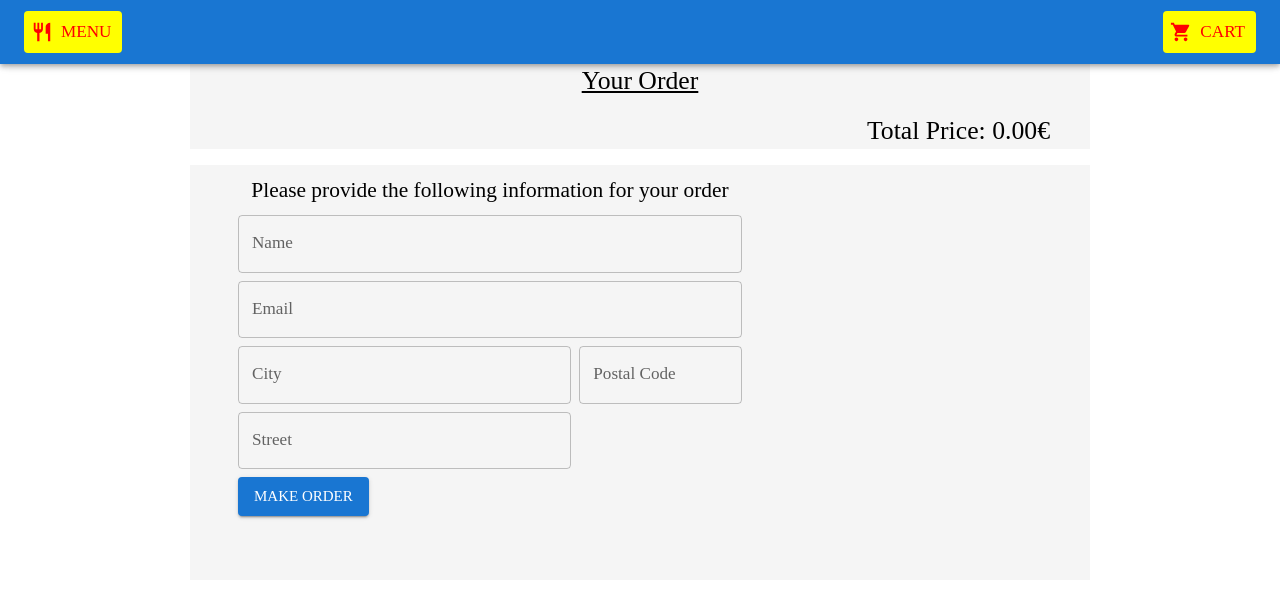
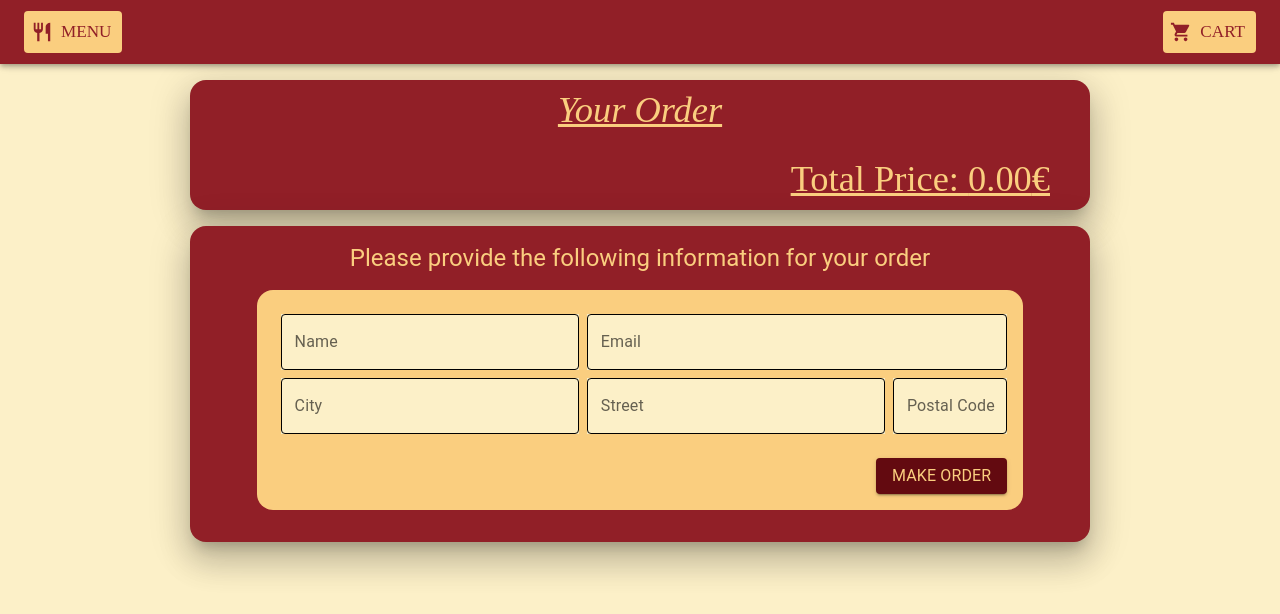
Before and after one commit to VilleHaapaniemi/react-diner, a React (Vite) app in the folder react-dine-frontend/: page /cart in a window 1280 px wide. Shown: the top 614 px of the page. Built offline with nearby package versions, Linux system fonts and the light colour scheme.

Commit message:
Styling and changed Menu page and Cart page to use color theme

```diff
--- a/react-dine-frontend/src/App.css
+++ b/react-dine-frontend/src/App.css
@@ -3,7 +3,8 @@
 }
 body {
   margin: 0;
-  padding-top: 8vh;
+  padding-top: 64px; /* Height of top AppBar */
+  background-color: #fcf0c8;
 }
 
 /* Removes increment and decrement arrows from number TextView */
--- a/react-dine-frontend/src/components/Cart.jsx
+++ b/react-dine-frontend/src/components/Cart.jsx
@@ -5,6 +5,7 @@ import Container from "@mui/material/Container";
 import List from "@mui/material/List";
 import ListItem from "@mui/material/ListItem";
 import { Box, Typography } from "@mui/material";
+import { theme } from "../utils/theme";
 
 const Cart = () => {
   const { cartItems, getTotalPrice } = useContext(CartContext);
@@ -18,10 +19,21 @@ const Cart = () => {
     <Container
       maxWidth="md"
       sx={{
-        backgroundColor: "whitesmoke",
+        marginTop: "1rem",
+        backgroundColor: theme.palette.primaryRed.main,
+        borderRadius: "1rem",
+        boxShadow: 20,
       }}
     >
-      <Typography variant="h5" sx={{ textDecoration: "underline" }}>
+      <Typography
+        variant="h4"
+        sx={{
+          padding: "0.5rem",
+          textDecoration: "underline",
+          fontStyle: "italic",
+          color: theme.palette.primaryBeige.main,
+        }}
+      >
         Your Order
       </Typography>
       <List>
@@ -38,7 +50,16 @@ const Cart = () => {
           paddingRight: "1rem",
         }}
       >
-        <Typography variant="h5">Total Price: {getTotalPrice()}€</Typography>
+        <Typography
+          variant="h4"
+          sx={{
+            color: theme.palette.primaryBeige.main,
+            textDecoration: "underline",
+            paddingBottom: "0.5rem",
+          }}
+        >
+          Total Price: {getTotalPrice()}€
+        </Typography>
       </Box>
     </Container>
   );
--- a/react-dine-frontend/src/components/HeaderBar.jsx
+++ b/react-dine-frontend/src/components/HeaderBar.jsx
@@ -6,18 +6,28 @@ import Box from "@mui/material/Box";
 import Button from "@mui/material/Button";
 import RestaurantIcon from "@mui/icons-material/Restaurant";
 import ShoppingCartIcon from "@mui/icons-material/ShoppingCart";
+import { theme } from "../utils/theme";
 
 const HeaderBar = () => {
   const navigate = useNavigate();
 
   return (
     <header>
-      <AppBar position="fixed">
+      <AppBar
+        position="fixed"
+        sx={{ backgroundColor: theme.palette.primaryRed.main }}
+      >
         <Toolbar>
           <Box display="flex" justifyContent="space-between" width="100%">
             <Button
               size="large"
-              sx={{ color: "red", backgroundColor: "yellow" }}
+              sx={{
+                color: theme.palette.primaryRed.main,
+                backgroundColor: theme.palette.primaryBeige.main,
+                "&:hover": {
+                  backgroundColor: theme.palette.primaryBeigeDarker.main,
+                },
+              }}
               startIcon={<RestaurantIcon />}
               onClick={() => navigate("/")}
             >
@@ -25,7 +35,13 @@ const HeaderBar = () => {
             </Button>
             <Button
               size="large"
-              sx={{ color: "red", backgroundColor: "yellow" }}
+              sx={{
+                color: theme.palette.primaryRed.main,
+                backgroundColor: theme.palette.primaryBeige.main,
+                "&:hover": {
+                  backgroundColor: theme.palette.primaryBeigeDarker.main,
+                },
+              }}
               startIcon={<ShoppingCartIcon />}
               onClick={() => navigate("/cart")}
             >
--- a/react-dine-frontend/src/components/Menu.jsx
+++ b/react-dine-frontend/src/components/Menu.jsx
@@ -4,6 +4,7 @@ import Container from "@mui/material/Container";
 import MenuItem from "./MenuItem";
 import List from "@mui/material/List";
 import ListItem from "@mui/material/ListItem";
+import { theme } from "../utils/theme";
 
 const Menu = () => {
   const [dishes, setDishes] = useState([]);
@@ -22,7 +23,16 @@ const Menu = () => {
   };
 
   return (
-    <Container maxWidth="md" sx={{ backgroundColor: "whitesmoke" }}>
+    <Container
+      maxWidth="md"
+      sx={{
+        marginTop: "1rem",
+        marginBottom: "2rem",
+        backgroundColor: theme.palette.primaryRed.main,
+        borderRadius: "1rem",
+        boxShadow: 20,
+      }}
+    >
       <List>
         {dishes.map((dish) => (
           <ListItem key={dish.id}>
--- a/react-dine-frontend/src/components/OrderForm.jsx
+++ b/react-dine-frontend/src/components/OrderForm.jsx
@@ -8,6 +8,8 @@ import Button from "@mui/material/Button";
 import { Box, Typography } from "@mui/material";
 import Grid from "@mui/material/Grid";
 import OrderConfirmationModal from "./OrderConfirmationModal";
+import { theme, formTheme } from "../utils/theme";
+import { ThemeProvider } from "@mui/material/styles";
 
 const OrderForm = () => {
   const [isConfirmationModalOpen, setIsConfirmationModalOpen] = useState(false);
@@ -60,27 +62,43 @@ const OrderForm = () => {
   };
 
   return (
+    <ThemeProvider theme={formTheme}>
       <Container
         maxWidth="md"
         ref={pageRef}
         sx={{
-        backgroundColor: "whitesmoke",
-        paddingBottom: "3rem",
+          backgroundColor: theme.palette.primaryRed.main,
+          padding: "1rem",
+          marginTop: "1rem",
           marginBottom: "3rem",
+          borderRadius: "1rem",
+          boxShadow: 20,
         }}
       >
+        <Typography
+          variant="h5"
+          sx={{ color: theme.palette.primaryBeige.main }}
+        >
+          Please provide the following information for your order
+        </Typography>
         <form
           onSubmit={handleSubmit(onSubmitCustomerForm)}
           noValidate
           autoComplete="off"
+          style={{ display: "flex", justifyContent: "center" }}
         >
-        <Grid sx={{ margin: "1rem", width: "40vw" }} container spacing={1}>
-          <Grid item xs={12}>
-            <Typography variant="h6">
-              Please provide the following information for your order
-            </Typography>
-          </Grid>
-          <Grid item xs={12}>
+          <Grid
+            sx={{
+              margin: "1rem",
+              width: "90%",
+              backgroundColor: theme.palette.primaryBeige.main,
+              padding: "1rem",
+              borderRadius: "1rem",
+            }}
+            container
+            spacing={1}
+          >
+            <Grid item xs={5}>
               <Controller
                 name="name"
                 control={control}
@@ -98,7 +116,7 @@ const OrderForm = () => {
                 )}
               />
             </Grid>
-          <Grid item xs={12}>
+            <Grid item xs={7}>
               <Controller
                 name="email"
                 control={control}
@@ -118,13 +136,15 @@ const OrderForm = () => {
                       label="Email"
                       variant="outlined"
                       error={errors["email"] ? true : false}
-                    helperText={errors["email"] ? errors["email"].message : ""}
+                      helperText={
+                        errors["email"] ? errors["email"].message : ""
+                      }
                     />
                   </Box>
                 )}
               />
             </Grid>
-          <Grid item xs={8}>
+            <Grid item xs={5}>
               <Controller
                 name="city"
                 control={control}
@@ -142,7 +162,27 @@ const OrderForm = () => {
                 )}
               />
             </Grid>
-          <Grid item xs={4}>
+            <Grid item xs={5}>
+              <Controller
+                name="street"
+                control={control}
+                defaultValue=""
+                rules={{ required: { value: true, message: "Required" } }}
+                render={({ field }) => (
+                  <TextField
+                    {...field}
+                    fullWidth
+                    label="Street"
+                    variant="outlined"
+                    error={errors["street"] ? true : false}
+                    helperText={
+                      errors["street"] ? errors["street"].message : ""
+                    }
+                  />
+                )}
+              />
+            </Grid>
+            <Grid item xs={2}>
               <Controller
                 name="postal-code"
                 control={control}
@@ -164,34 +204,36 @@ const OrderForm = () => {
                       type="number"
                       error={errors["postal-code"] ? true : false}
                       helperText={
-                      errors["postal-code"] ? errors["postal-code"].message : ""
+                        errors["postal-code"]
+                          ? errors["postal-code"].message
+                          : ""
                       }
                     />
                   </Box>
                 )}
               />
             </Grid>
-          <Grid item xs={8}>
-            <Controller
-              name="street"
-              control={control}
-              defaultValue=""
-              rules={{ required: { value: true, message: "Required" } }}
-              render={({ field }) => (
-                <TextField
-                  {...field}
-                  fullWidth
-                  label="Street"
-                  variant="outlined"
-                  error={errors["street"] ? true : false}
-                  helperText={errors["street"] ? errors["street"].message : ""}
-                />
-              )}
-            />
-          </Grid>
-          <Grid item xs={12} sx={{ display: "flex" }}>
-            <Button type="submit" variant="contained">
-              MAKE ORDER
+            <Grid
+              item
+              xs={12}
+              sx={{
+                display: "flex",
+                justifyContent: "flex-end",
+                marginTop: "1rem",
+              }}
+            >
+              <Button
+                type="submit"
+                variant="contained"
+                sx={{
+                  backgroundColor: theme.palette.secondaryRed.main,
+                  color: theme.palette.primaryBeige.main,
+                  "&:hover": {
+                    backgroundColor: theme.palette.primaryRed.main,
+                  },
+                }}
+              >
+                <Typography>MAKE ORDER</Typography>
               </Button>
             </Grid>
           </Grid>
@@ -204,6 +246,7 @@ const OrderForm = () => {
           customerData={customerData}
         />
       </Container>
+    </ThemeProvider>
   );
 };
 
--- /dev/null
+++ b/react-dine-frontend/src/utils/colors.jsx
@@ -0,0 +1,24 @@
+export const primaryRed = {
+  main: "#911F27",
+  contrastText: "#ffffff",
+};
+
+export const secondaryRed = {
+  main: "#630A10",
+  contrastText: "#ffffff",
+};
+
+export const primaryBeige = {
+  main: "#FACE7F",
+  contrastText: "#ffffff",
+};
+
+export const primaryBeigeDarker = {
+  main: "#ECAB35",
+  contrastText: "#ffffff",
+};
+
+export const secondaryBeige = {
+  main: "#FCF0C8",
+  contrastText: "#ffffff",
+};
--- a/react-dine-frontend/src/utils/theme.jsx
+++ b/react-dine-frontend/src/utils/theme.jsx
@@ -1,4 +1,12 @@
 import { createTheme } from "@mui/material/styles";
+import { outlinedInputClasses } from "@mui/material/OutlinedInput";
+import {
+  primaryRed,
+  secondaryRed,
+  primaryBeige,
+  secondaryBeige,
+  primaryBeigeDarker,
+} from "./colors";
 
 export const theme = createTheme({
   typography: {
@@ -17,4 +25,49 @@ export const theme = createTheme({
       },
     },
   },
+  palette: {
+    primaryRed: primaryRed,
+    secondaryRed: secondaryRed,
+    primaryBeige: primaryBeige,
+    secondaryBeige: secondaryBeige,
+    primaryBeigeDarker: primaryBeigeDarker,
+  },
 });
+
+export const formTheme = createTheme({
+  components: {
+    MuiTextField: {
+      styleOverrides: {
+        root: {
+          "--TextField-brandBorderColor": "black",
+          "--TextField-brandBorderHoverColor": "black",
+          "--TextField-brandBorderFocusedColor": "black",
+          "& label.Mui-focused": {
+            color: "black",
+          },
+          backgroundColor: theme.palette.secondaryBeige.main,
+          "& .MuiFormHelperText-root": {
+            paddingLeft: "0.3rem",
+            margin: 0,
+            backgroundColor: theme.palette.primaryBeige.main,
+          },
+        },
+      },
+    },
+    MuiOutlinedInput: {
+      styleOverrides: {
+        notchedOutline: {
+          borderColor: "black",
+        },
+        root: {
+          [`&:hover .${outlinedInputClasses.notchedOutline}`]: {
+            borderColor: "#767f84",
+          },
+          [`&.Mui-focused .${outlinedInputClasses.notchedOutline}`]: {
+            borderColor: "black",
+          },
+        },
+      },
+    },
+  },
+});
```
Also changed, not shown: react-dine-frontend/src/components/CartItem.jsx (+10 -4 lines), react-dine-frontend/src/components/MenuItem.jsx (+16 -2 lines). Lines whose indentation alone changed are shown as unchanged.
